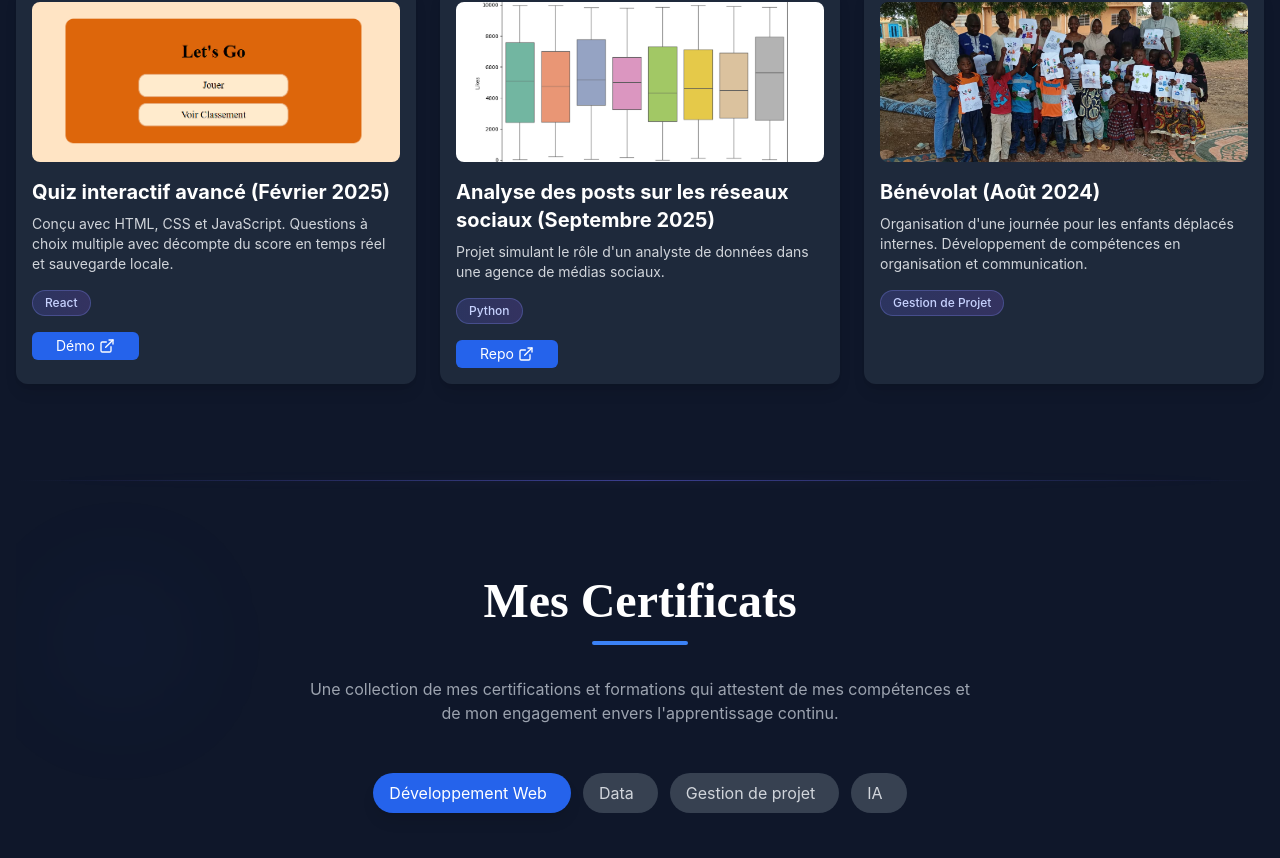
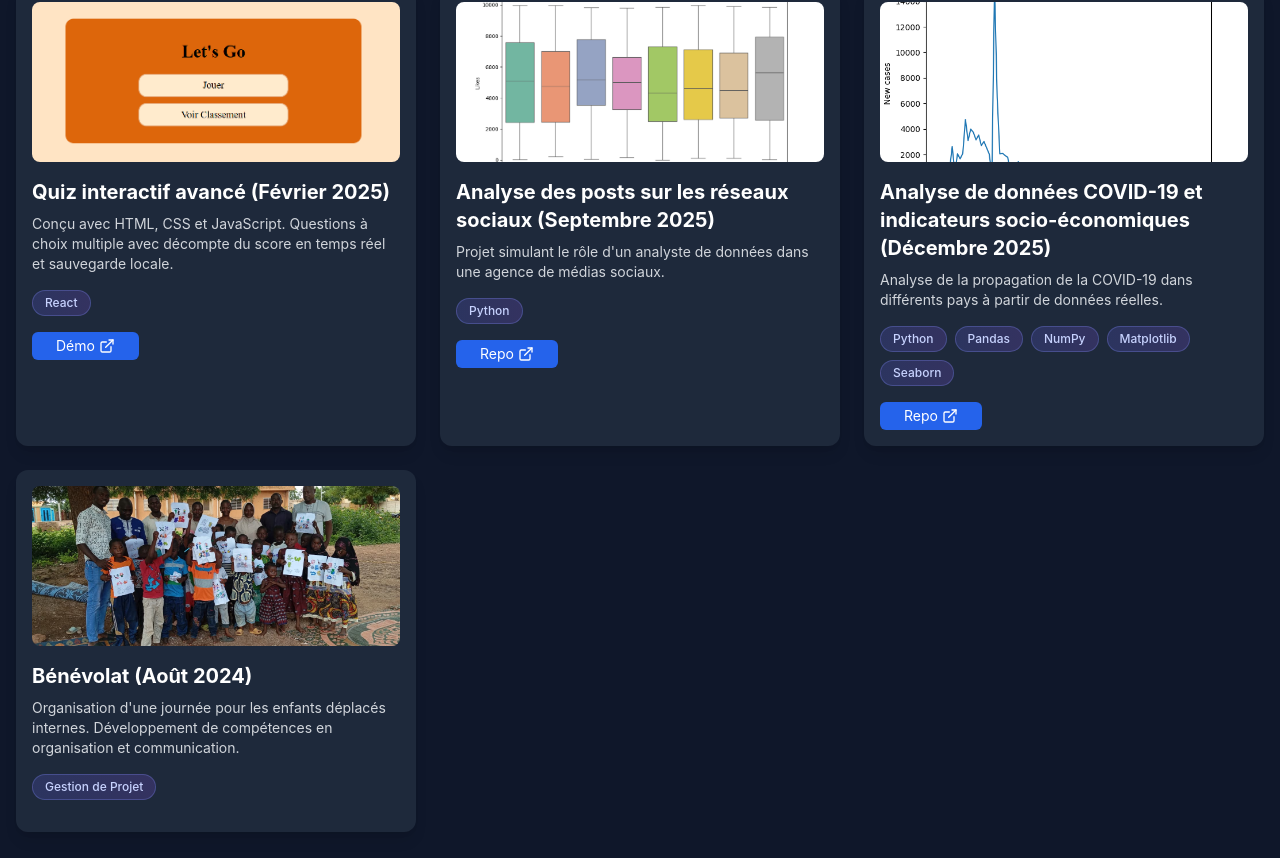
Before and after one commit to Solangeilinga/portfolio, a React (Vite) app: page / in a window 1280 px wide. Shown: the part 4822-5680 px from the top of the page. Built offline with nearby package versions, Linux system fonts and the light colour scheme.

Commit message:
Deploy portfolio to GitHub Pages

```diff
--- a/src/data/projectsData.js
+++ b/src/data/projectsData.js
@@ -7,6 +7,7 @@ import designThinking from '../assets/css.png';
 import portfolio1 from '../assets/portfolio1.png';
 import coiffure from '../assets/coiffure.png'
 import figure from '../assets/Figure_2.png'
+import covid19 from '../assets/covid19.png'
 
 export const projects = [
     {
@@ -14,7 +15,7 @@ export const projects = [
         title: "Site Vitrine d'une agence digitale",
         description: "Portfolio moderne et élégant pour une agence digitale, spécialisé en création digitale et gestion de communauté.",
         tags: ["Développement Web"],
-        Technologies:["React", "Tailwind"],
+        Technologies: ["React", "Tailwind"],
         image: siteVitrine,
         demo: "https://sbureaudigital.netlify.app"
     },
@@ -23,7 +24,7 @@ export const projects = [
         title: "Site vitrine d'un Salon de Beauty",
         description: "Site vitrine moderne pour un salon de beauté, avec design élégant et responsive.Animations fluides et navigation intuitive.",
         tags: ["Développement Web"],
-        Technologies:["React", "Tailwind"],
+        Technologies: ["React", "Tailwind"],
         image: coiffure,
         demo: "https://salontemplats.netlify.app/"
     },
@@ -32,7 +33,7 @@ export const projects = [
         title: "La conception d'un Porfolio",
         description: "Mon premier portfolio conçu avec Wordpress tout en utilisant des composants html, Css",
         tags: ["Développement Web"],
-        Technologies:["Wordpress"],
+        Technologies: ["Wordpress"],
         image: portfolio1,
         demo: "https://portfolio32299.wordpress.com/"
     },
@@ -41,7 +42,7 @@ export const projects = [
         title: "Quiz interactif avancé (Février 2025)",
         description: "Conçu avec HTML, CSS et JavaScript. Questions à choix multiple avec décompte du score en temps réel et sauvegarde locale.",
         tags: ["Développement Web"],
-        Technologies:["React"],
+        Technologies: ["React"],
         image: quizImage,
         demo: "https://solangeilinga.github.io/Quiz/"
     },
@@ -55,13 +56,23 @@ export const projects = [
         repo: "https://github.com/Solangeilinga/analyse-donn-e-r-seau_sociaux.git",
 
     },
+    {
+        id: 8,
+        title: "Analyse de données COVID-19 et indicateurs socio-économiques (Décembre 2025)",
+        description: "Analyse de la propagation de la COVID-19 dans différents pays à partir de données réelles.",
+        tags: ["Data Analysis"],
+        image: covid19,
+        Technologies: ["Python", "Pandas", "NumPy", "Matplotlib", "Seaborn"],
+        repo: "https://github.com/Solangeilinga/covid19-data-analysis.git",
+
+    },
 
     {
         id: 7,
         title: "Bénévolat (Août 2024)",
         description: "Organisation d'une journée pour les enfants déplacés internes. Développement de compétences en organisation et communication.",
         tags: ["Bénévolat"],
-        Technologies:["Gestion de Projet"],
+        Technologies: ["Gestion de Projet"],
         image: benevolatImage
     }
 ];
```
Also changed, not shown: src/assets/covid19.png (added).
